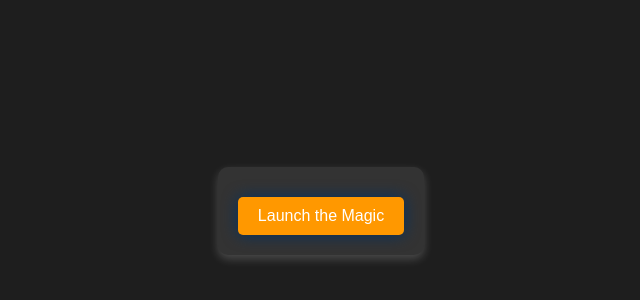
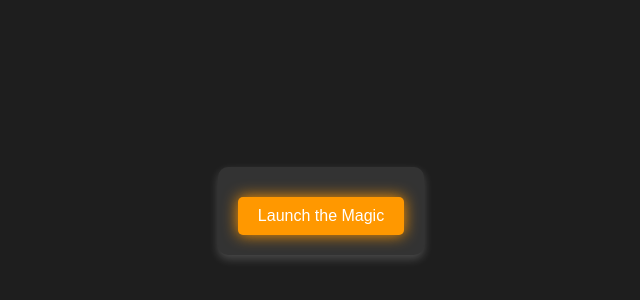
Before and after one commit to OOUPSS/OOUPSS, a plain HTML site: page quotes.html in a window 1280 px wide. Shown: the part 184-484 px from the top of the page, without its empty margins (319-959 px from the left). Drawn offline with Linux system fonts and the light colour scheme.

Commit message:
Update quotes.html

```diff
--- a/quotes.html
+++ b/quotes.html
@@ -42,7 +42,7 @@
       border: none;
       border-radius: 5px;
       color: #fff;
-      box-shadow: 0 0 15px #003366;
+      box-shadow: 0 0 15px #ff9800;
       transition: 0.3s ease-in-out;
     }
     button:hover {
```
